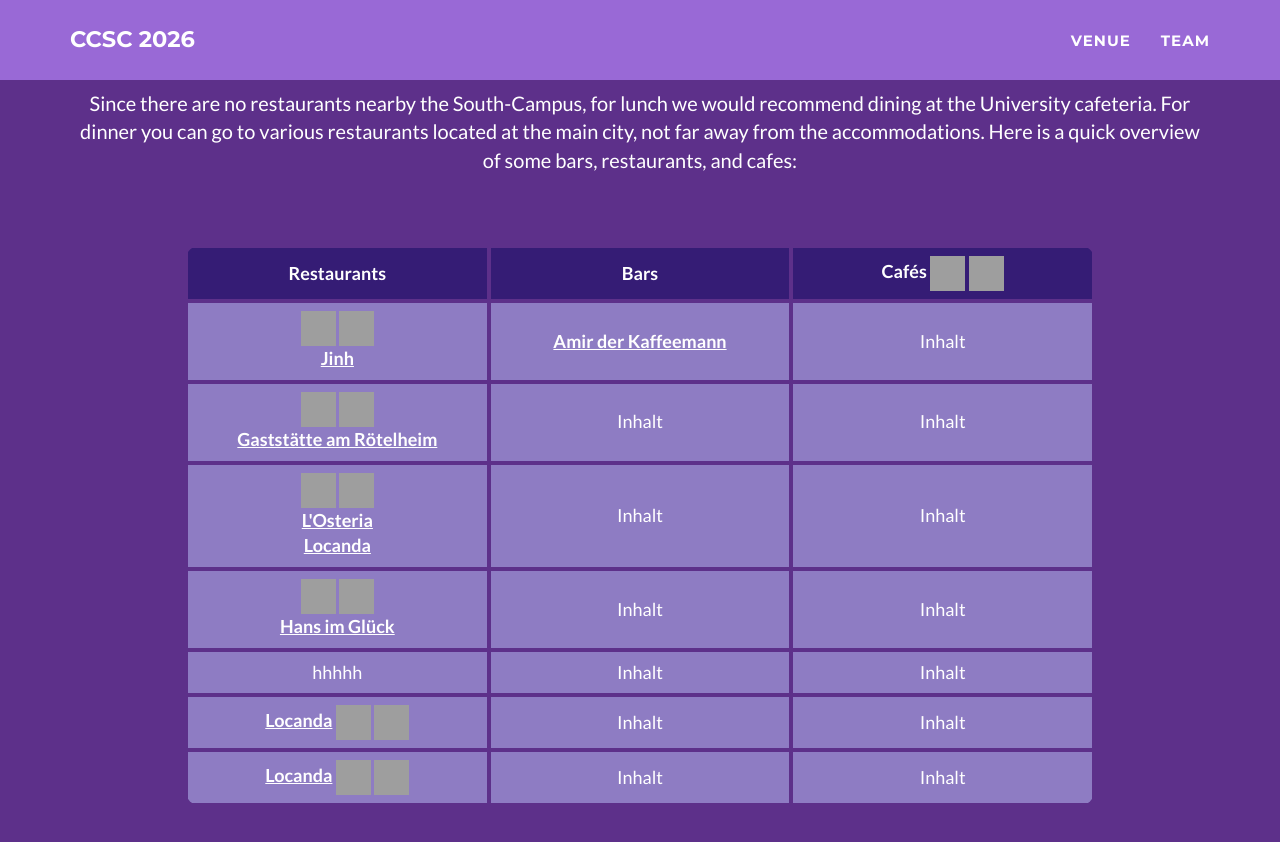
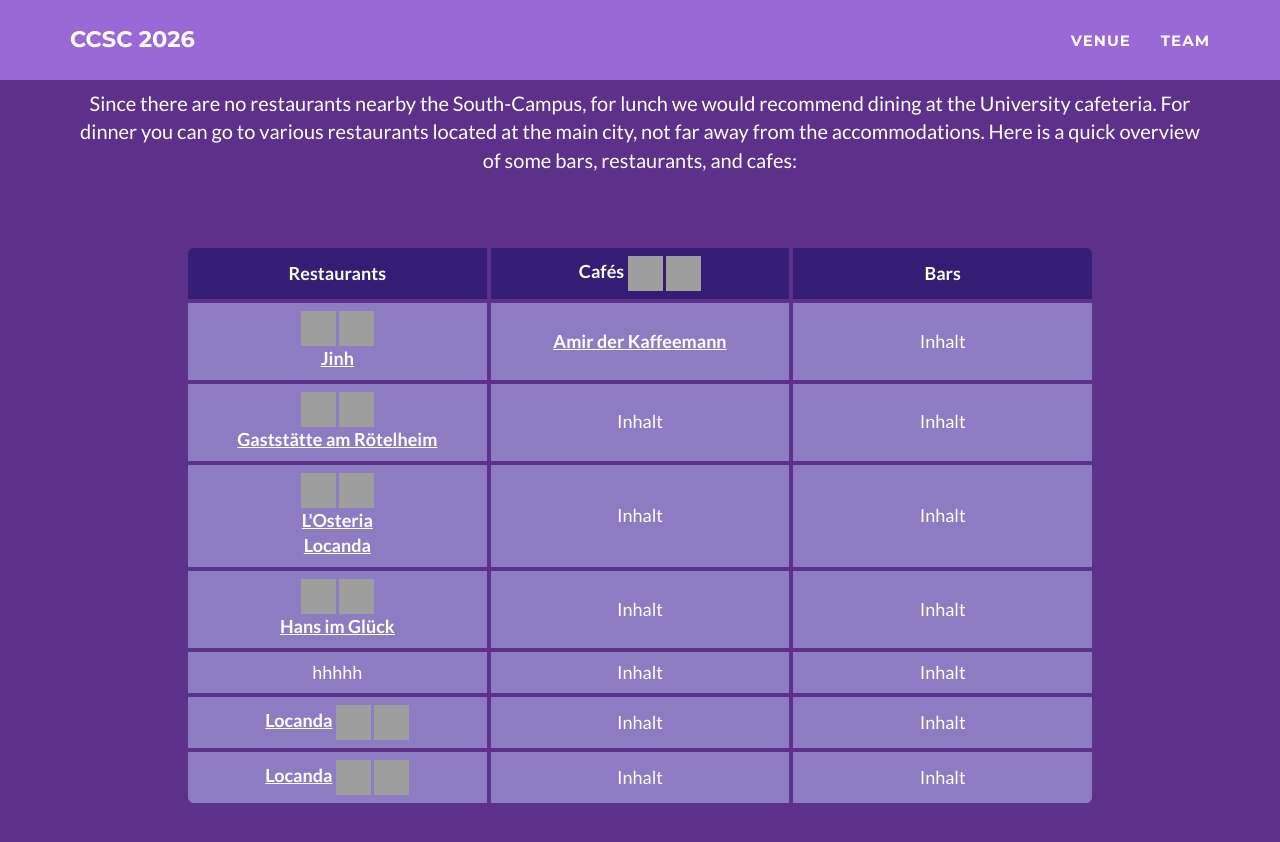
Before and after one commit to ccsc2026/ccsc2026.github.io, a Jekyll site: the page built from venue.html, in a window 1280 px wide and 900 px high, scrolled down 2890 px, cut to the strip 0-842 px from the top of the window. Built offline with Jekyll 4.4.1, drawn with Linux system fonts in a browser that asks for light colours; grey boxes are pictures that could not be loaded.

Commit message:
Update venue.html

```diff
--- a/venue.html
+++ b/venue.html
@@ -198,9 +198,9 @@ layout: page
     <table>
       <thead>
         <tr>
-          <th>Restaurants</th>
-          <th>Bars</th>
-          <th>Cafés <img width="35" height="35" src="https://img.icons8.com/fluency/48/coffee-beans-.png" alt="coffee-beans-"/> <img width="35" height="35" src="https://img.icons8.com/fluency/48/cherry-cheesecake.png" alt="cherry-cheesecake"/> </th>
+         <th>Restaurants</th>
+	 <th>Cafés <img width="35" height="35" src="https://img.icons8.com/fluency/48/coffee-beans-.png" alt="coffee-beans-"/> <img width="35" height="35" src="https://img.icons8.com/fluency/48/cherry-cheesecake.png" alt="cherry-cheesecake"/> </th>
+         <th>Bars</th>
         </tr>
       </thead>
       <tbody>
```
